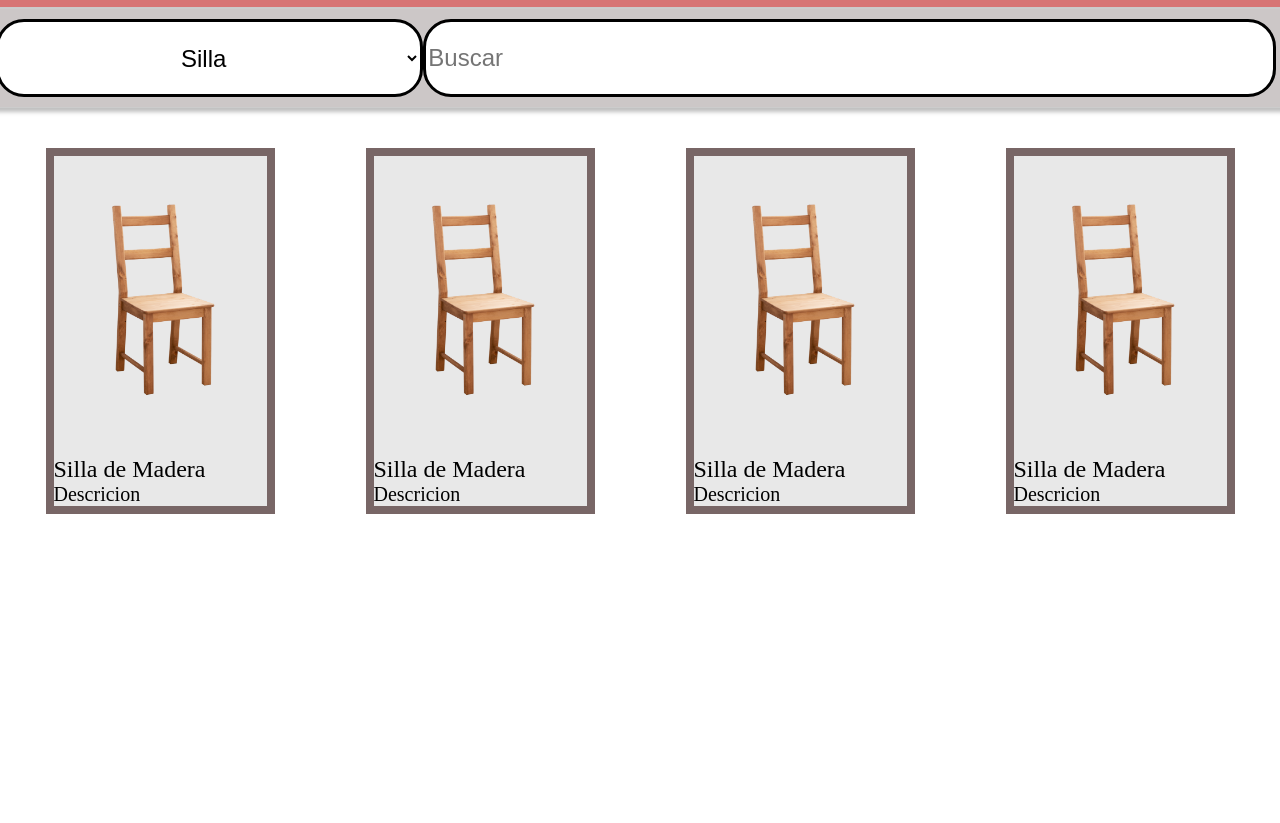
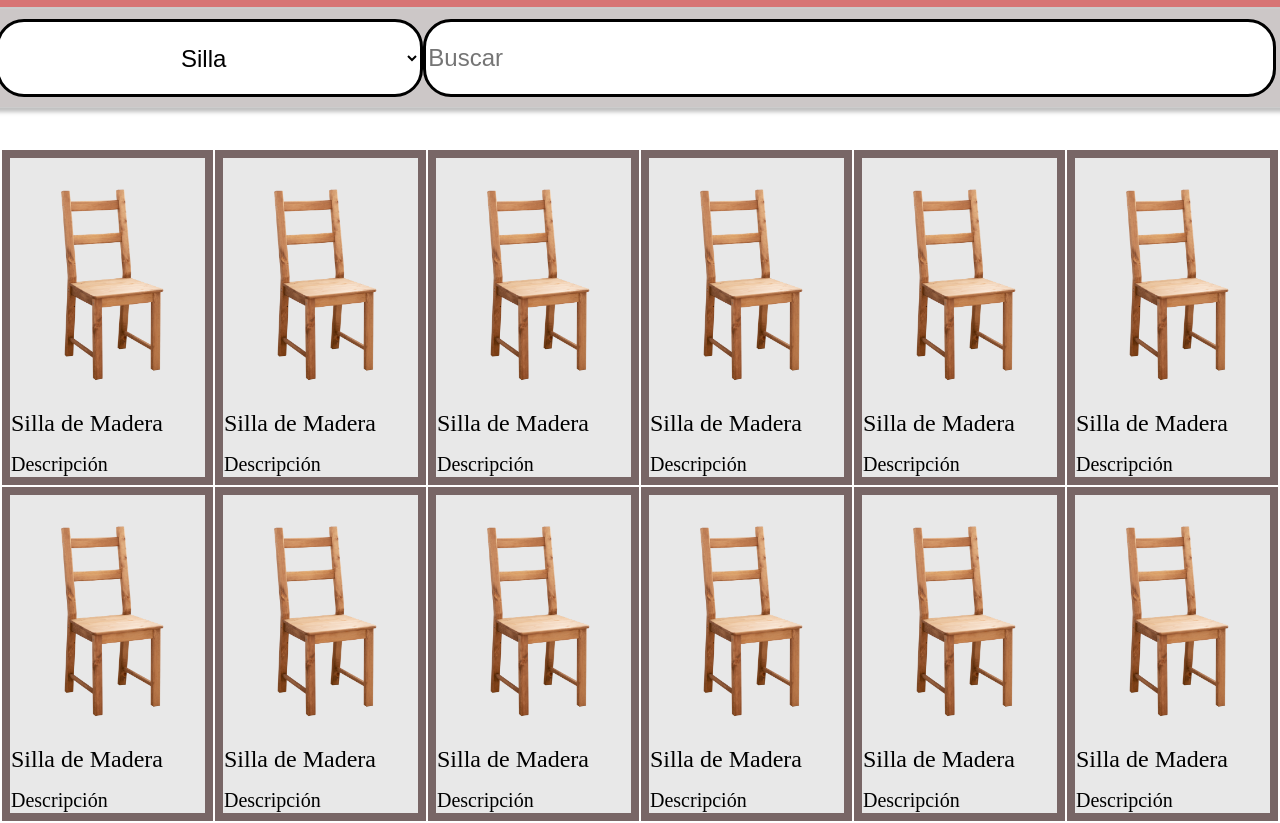
Before and after one commit to ikerb11/Tienda-HTML-y-CSS, a plain HTML site: page productos.html in a window 1280 px wide. Shown: the part 217-1040 px from the top of the page. Before the commit the page ends 800 px from the top, so only its background shows below. Drawn offline with Linux system fonts and the light colour scheme; a web font is replaced by a local one.

Commit message:
Añadir tabla a Productos

```diff
--- a/css/producto.css
+++ b/css/producto.css
@@ -28,17 +28,7 @@
   border-bottom-right-radius: 28px;
   overflow: hidden;
 }
-.v3_109 {
-  width: 206px;
-  color: rgba(0,0,0,1);
-  top: 1px;
-  left: 2px;
-  font-family: Inter;
-  font-weight: Semi Bold;
-  font-size: 24px;
-  opacity: 1;
-  text-align: center;
-}
+
 .BuscarCaja {
   font-size: x-large;
   flex: 2;
@@ -56,15 +46,21 @@
   border-bottom-right-radius: 28px;
   overflow: hidden;
 }
-.v3_114 {
-  width: 748px;
-  color: rgba(0,0,0,1);
-  position: relative;
-  top: -5px;
-  right: 45%;
-  font-family: Inria Sans;
-  font-weight: Light;
-  font-size: 24px;
+
+table{
+  width: 100%;
+  table-layout: auto;
+}
+td {
+  vertical-align: top;
+  width: 180px;
+  max-width: 190px;
+  min-height: 350px;
+  margin: 2%;
+  height: auto;
+  background: rgba(232,232,232,1);
   opacity: 1;
-  text-align: left;
+  border: 8px solid rgba(120,102,102,1);
+
+
 }
--- a/productos.html
+++ b/productos.html
@@ -13,7 +13,7 @@
 
 <body>
     <nav>
-        <a href="index.html" class="Titulo"><img src="images/v4_361.png" class="Titulo"></a>
+        <a href="index.html" class="Titulo"><img src="images/Logo.png" class="Titulo"></a>
         <button class="OpcionNav">
             <a href="productos.html" class="NavFuente">PRODUCTOS</a>
         </button>
@@ -37,34 +37,82 @@
     </nav>
 
     <main>
-        <div class="MainOpcion">
-            <div class="MainCaja">
-                <img src="images/v4_366.png" class="ImagenMain">
-                <span class="CajaTitulo">Silla de Madera</span>
-                <span class="CajaDescripcion">Descricion</span>
-            </div>
-        </div>
-        <div class="MainOpcion">
-            <div class="MainCaja">
-                <img src="images/v4_366.png" class="ImagenMain">
-                <span class="CajaTitulo">Silla de Madera</span>
-                <span class="CajaDescripcion">Descricion</span>
-            </div>
-        </div>
-        <div class="MainOpcion">
-            <div class="MainCaja">
-                <img src="images/v4_366.png" class="ImagenMain">
-                <span class="CajaTitulo">Silla de Madera</span>
-                <span class="CajaDescripcion">Descricion</span>
-            </div>
-        </div>
-        <div class="MainOpcion">
-            <div class="MainCaja">
-                <img src="images/v4_366.png" class="ImagenMain">
-                <span class="CajaTitulo">Silla de Madera</span>
-                <span class="CajaDescripcion">Descricion</span>
-            </div>
-        </div>
+        <table>
+            <tr>
+                <td >
+                        <img src="images/Silla.png" class="ImagenMain">
+                        <span class="CajaTitulo">Silla de Madera</span><br>
+                        <span class="CajaDescripcion">Descripción</span>
+                </td>
+                <td >
+                        <img src="images/Silla.png" class="ImagenMain">
+                        <span class="CajaTitulo">Silla de Madera</span><br>
+                        <span class="CajaDescripcion">Descripción</span>
+                </td>
+                <td >
+                        <img src="images/Silla.png" class="ImagenMain">
+                        <span class="CajaTitulo">Silla de Madera</span><br>
+                        <span class="CajaDescripcion">Descripción</span>
+                </td>
+                <td >
+                        <img src="images/Silla.png" class="ImagenMain">
+                        <span class="CajaTitulo">Silla de Madera</span><br>
+                        <span class="CajaDescripcion">Descripción</span>
+                </td>
+                <td >
+
+                        <img src="images/Silla.png" class="ImagenMain">
+                        <span class="CajaTitulo">Silla de Madera</span><br>
+                        <span class="CajaDescripcion">Descripción</span>
+
+                </td>
+                <td >
+
+                    <img src="images/Silla.png" class="ImagenMain">
+                    <span class="CajaTitulo">Silla de Madera</span><br>
+                    <span class="CajaDescripcion">Descripción</span>
+
+                </td>
+
+            </tr>
+                <tr>
+                <td >
+                        <img src="images/Silla.png" class="ImagenMain">
+                        <span class="CajaTitulo">Silla de Madera</span><br>
+                        <span class="CajaDescripcion">Descripción</span>
+                </td>
+                <td >
+                        <img src="images/Silla.png" class="ImagenMain">
+                        <span class="CajaTitulo">Silla de Madera</span><br>
+                        <span class="CajaDescripcion">Descripción</span>
+                </td>
+                <td >
+                        <img src="images/Silla.png" class="ImagenMain">
+                        <span class="CajaTitulo">Silla de Madera</span><br>
+                        <span class="CajaDescripcion">Descripción</span>
+                </td>
+                <td >
+                        <img src="images/Silla.png" class="ImagenMain">
+                        <span class="CajaTitulo">Silla de Madera</span><br>
+                        <span class="CajaDescripcion">Descripción</span>
+                </td>
+                <td >
+
+                        <img src="images/Silla.png" class="ImagenMain">
+                        <span class="CajaTitulo">Silla de Madera</span><br>
+                        <span class="CajaDescripcion">Descripción</span>
+
+                </td>
+                <td >
+
+                    <img src="images/Silla.png" class="ImagenMain">
+                    <span class="CajaTitulo">Silla de Madera</span><br>
+                    <span class="CajaDescripcion">Descripción</span>
+
+                </td>
+
+            </tr>
+        </table>
     </main>
 </body>
 </html>
```
Also changed, not shown: index.html (+5 -5 lines), nosotros.html (+1 -1 lines), images/Logo.png (renamed from images/v4_361.png), images/Nosotros.png (renamed from images/v4_403.png), images/Silla.png (renamed from images/v4_366.png), images/v4_372.png (deleted).
